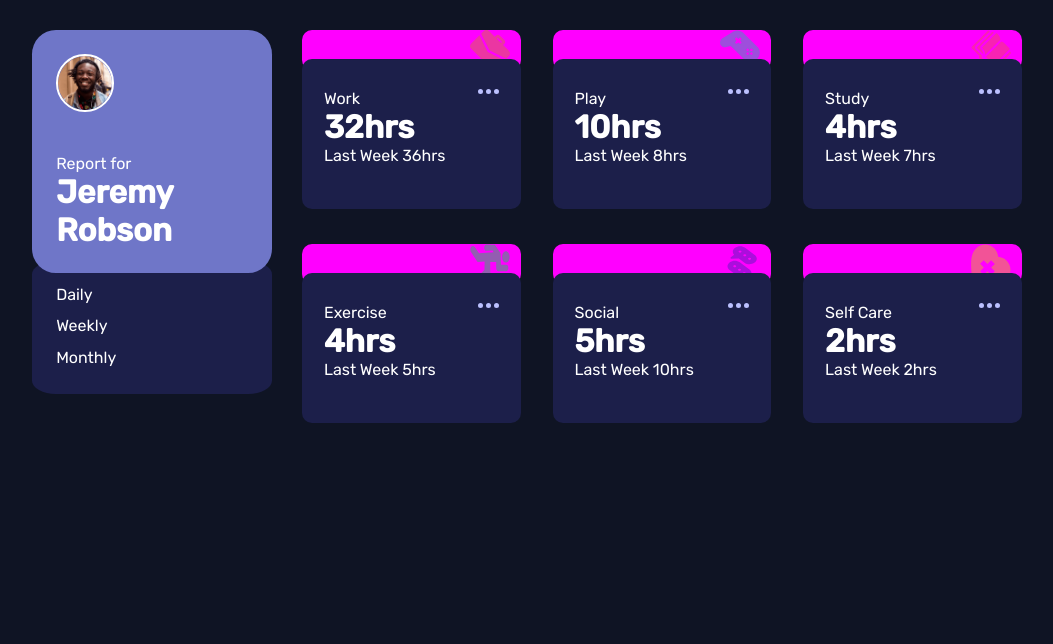
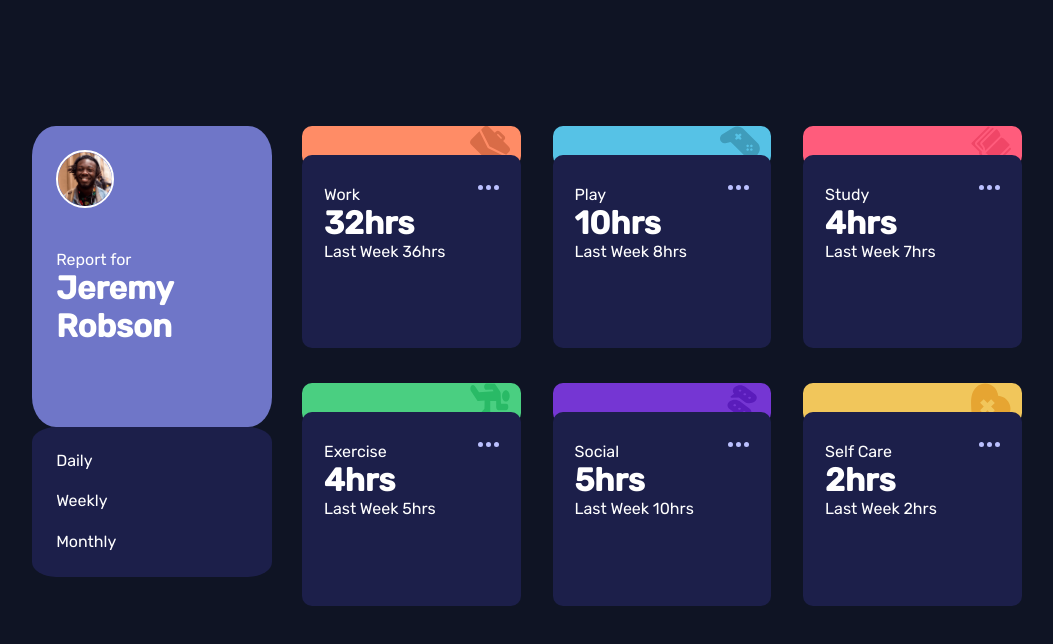
Before and after one commit to FredrickWambua/Jituchallenges, a plain HTML site: page time-tracking-dashboard-main/index.html in a window 1280 px wide. Shown: the whole page, without its empty margins (113-1166 px from the left). Drawn offline with Linux system fonts and the light colour scheme.

Commit message:
modifies the profile design

```diff
--- a/time-tracking-dashboard-main/index.html
+++ b/time-tracking-dashboard-main/index.html
@@ -32,16 +32,16 @@
             <h1>Jeremy Robson</h1>
           </div>
         </div>
-        <div class="period-options">
+          <div class="period-options">
             <a href="#">Daily</a>
             <a href="#">Weekly</a>
             <a href="#">Monthly</a>
+          </div>
         </div>
-      </div>
       <div class="grid-cards">
         <div class="work">
-          <div class="image-icon">
-            <img id="icons" src="./images/icon-work.svg" alt="work image">
+          <div class="image-icon-work">
+            <img id="icon" src="./images/icon-work.svg" alt="work image">
           </div>
           <div class="card">
             <div class="card-header">
@@ -55,8 +55,8 @@
           </div>
         </div>
         <div class="play">
-          <div class="image-icon">
-            <img id="icons" src="./images/icon-play.svg" alt="play image">
+          <div class="image-icon-play">
+            <img id="icon" src="./images/icon-play.svg" alt="play image">
           </div>
           <div class="card">
             <div class="card-header">
@@ -70,8 +70,8 @@
           </div>
         </div>
         <div class="study">
-          <div class="image-icon">
-            <img id="icons" src="./images/icon-study.svg" alt="study image">
+          <div class="image-icon-study">
+            <img id="icon" src="./images/icon-study.svg" alt="study image">
           </div>
           <div class="card">
             <div class="card-header">
@@ -85,8 +85,8 @@
           </div>
         </div>
         <div class="exercise">
-          <div class="image-icon">
-            <img id="icons" src="./images/icon-exercise.svg" alt="exercise image">
+          <div class="image-icon-exercise">
+            <img id="icon" src="./images/icon-exercise.svg" alt="exercise image">
           </div>
           <div class="card">
             <div class="card-header">
@@ -100,8 +100,8 @@
           </div>
         </div>
         <div class="social">
-          <div class="image-icon">
-            <img id="icons" src="./images/icon-social.svg" alt="social image">
+          <div class="image-icon-social">
+            <img id="icon" src="./images/icon-social.svg" alt="social image">
           </div>
           <div class="card">
             <div class="card-header">
@@ -115,8 +115,8 @@
           </div>
         </div>
         <div class="selfcare">
-          <div class="image-icon">
-            <img id="icons" src="./images/icon-self-care.svg" alt="selfcare image">
+          <div class="image-icon-selfcare">
+            <img id="icon" src="./images/icon-self-care.svg" alt="selfcare image">
           </div>
           <div class="card">
             <div class="card-header">
--- a/time-tracking-dashboard-main/styles.css
+++ b/time-tracking-dashboard-main/styles.css
@@ -9,6 +9,7 @@
 body {
     font-family: 'Rubik', sans-serif;
     background-color: hsl(226, 43%, 10%);
+    justify-content: center;
     /* align-content: center; */
 
 }
@@ -16,6 +17,7 @@ body {
     display: grid;
     place-items: center;
     font-family: "Rubik", sans-serif;
+    margin-top: 6em;
 
 }
 
@@ -31,7 +33,9 @@ body {
     background-color: hsl(235, 45%, 61%);
     border-radius: 10%;
     padding: 10%;
+    position: relative;
     z-index: 1;
+
 
 }
 
@@ -44,24 +48,27 @@ body {
 .profile-bio {
     margin-top: 20%;
     color: white;
+    padding-bottom: 30%;
 }
 
 .profile-bio h1 {
     font-weight: 300px;
 }
 
-.period-options {
+
+.period-options{
     background-color: hsl(235, 46%, 20%);
     display: grid;
     grid-template-rows: 1fr 1fr 1fr;
-    gap: 10%;
+    gap: 20%;
     padding: 10%;
-    margin-top: -5%;
     border-radius: 10%;
 }
 
+
 .period-options a {
     color: white;
+    /* margin-top: 5px; */
     font-size: 16px;
     text-decoration: none;
 }
@@ -95,19 +102,77 @@ body {
     display: flex;
     justify-content: flex-end;
     justify-content: right;
-    background-color: magenta;
     border-radius: 10px;
     position: relative;
     z-index: -1;
 }
 
-#icons {
+#icon{
     height: 40px;
     width: 40px;
     margin-right: 5%;
-    opacity: .5;
 }
 
 #ellipsis {
     height: fit-content;
 }
+
+.image-icon-work{
+    display: flex;
+    justify-content: flex-end;
+    justify-content: right;
+    border-radius: 10px;
+    position: relative;
+    z-index: -1;
+    background-color: hsl(15, 100%, 70%);
+}
+
+.image-icon-play {
+    display: flex;
+    justify-content: flex-end;
+    justify-content: right;
+    border-radius: 10px;
+    position: relative;
+    z-index: -1;
+    background-color: hsl(195, 74%, 62%);
+}
+
+.image-icon-study {
+    display: flex;
+    justify-content: flex-end;
+    justify-content: right;
+    border-radius: 10px;
+    position: relative;
+    z-index: -1;
+    background-color: hsl(348, 100%, 68%);
+}
+
+.image-icon-exercise {
+    display: flex;
+    justify-content: flex-end;
+    justify-content: right;
+    border-radius: 10px;
+    position: relative;
+    z-index: -1;
+    background-color: hsl(145, 58%, 55%);
+}
+
+.image-icon-social {
+    display: flex;
+    justify-content: flex-end;
+    justify-content: right;
+    border-radius: 10px;
+    position: relative;
+    z-index: -1;
+    background-color:  hsl(264, 64%, 52%);
+}
+
+.image-icon-selfcare {
+    display: flex;
+    justify-content: flex-end;
+    justify-content: right;
+    border-radius: 10px;
+    position: relative;
+    z-index: -1;
+    background-color: hsl(43, 84%, 65%);
+}
```
